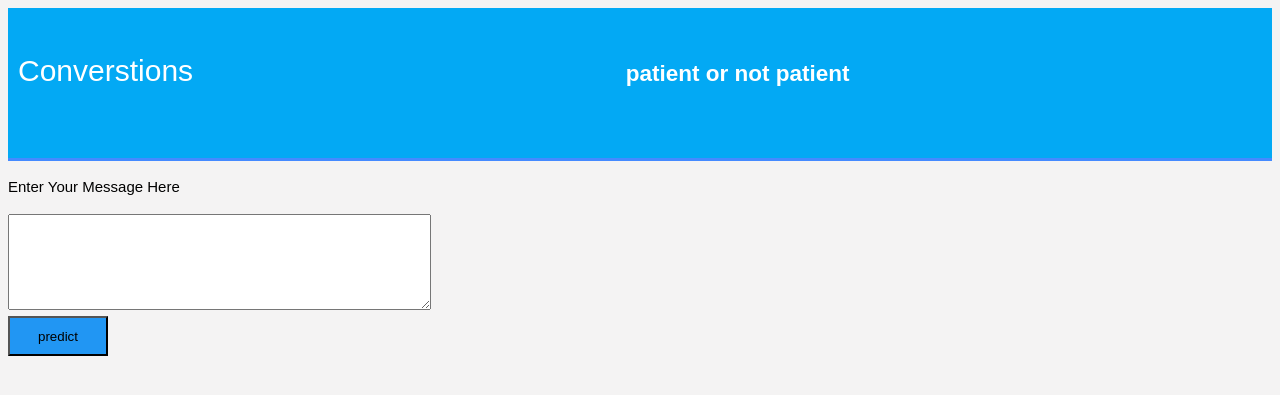
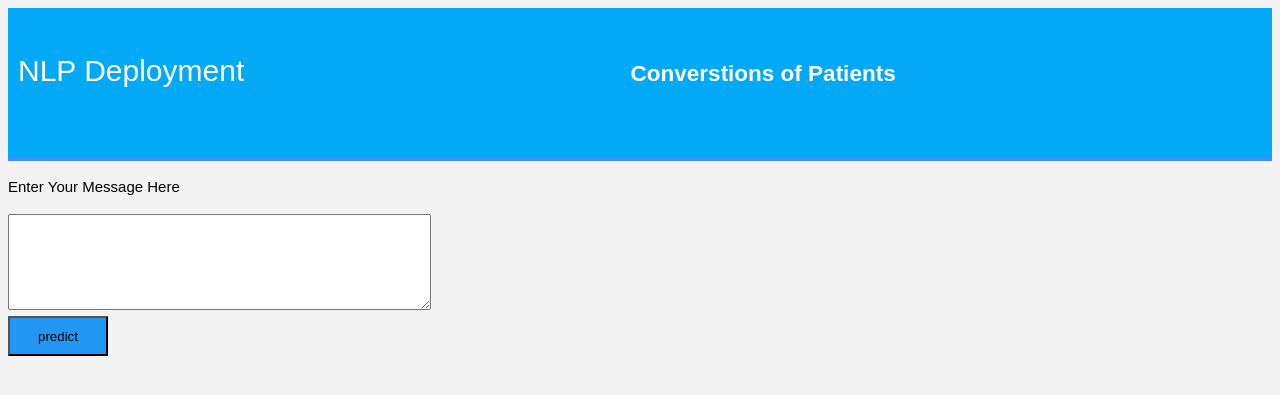
Before and after one commit to Sasi5526/Patient-or-not, a Flask app: template templates/home.html in a window 1280 px wide. Shown: the top 395 px of the page. Run offline with Flask 2, Linux system fonts and the light colour scheme; the template is opened without the code that fills it, so the values that code supplies are empty; parts of the project's set-up code (start-up, migrations or seed data) failed here and were passed over.

Commit message:
Update home.html

```diff
--- a/templates/home.html
+++ b/templates/home.html
@@ -10,9 +10,9 @@
 	<header>
 		<div class="container">
 		<div id="brandname">
-			Converstions
+			NLP Deployment
 		</div>
-		<h2>patient or not patient</h2>
+		<h2>Converstions of Patients</h2>
 
 	</div>
 	</header>
```
